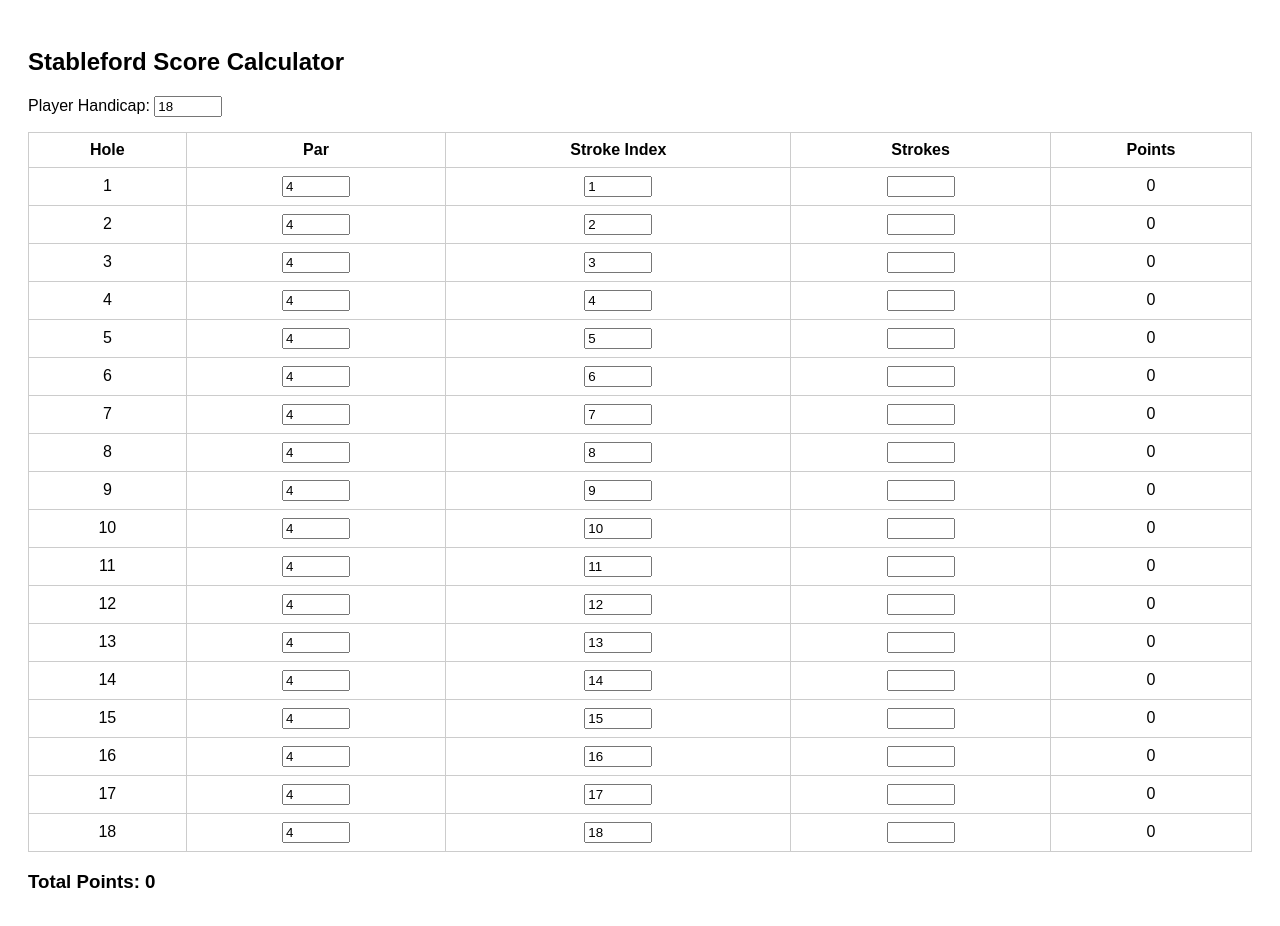
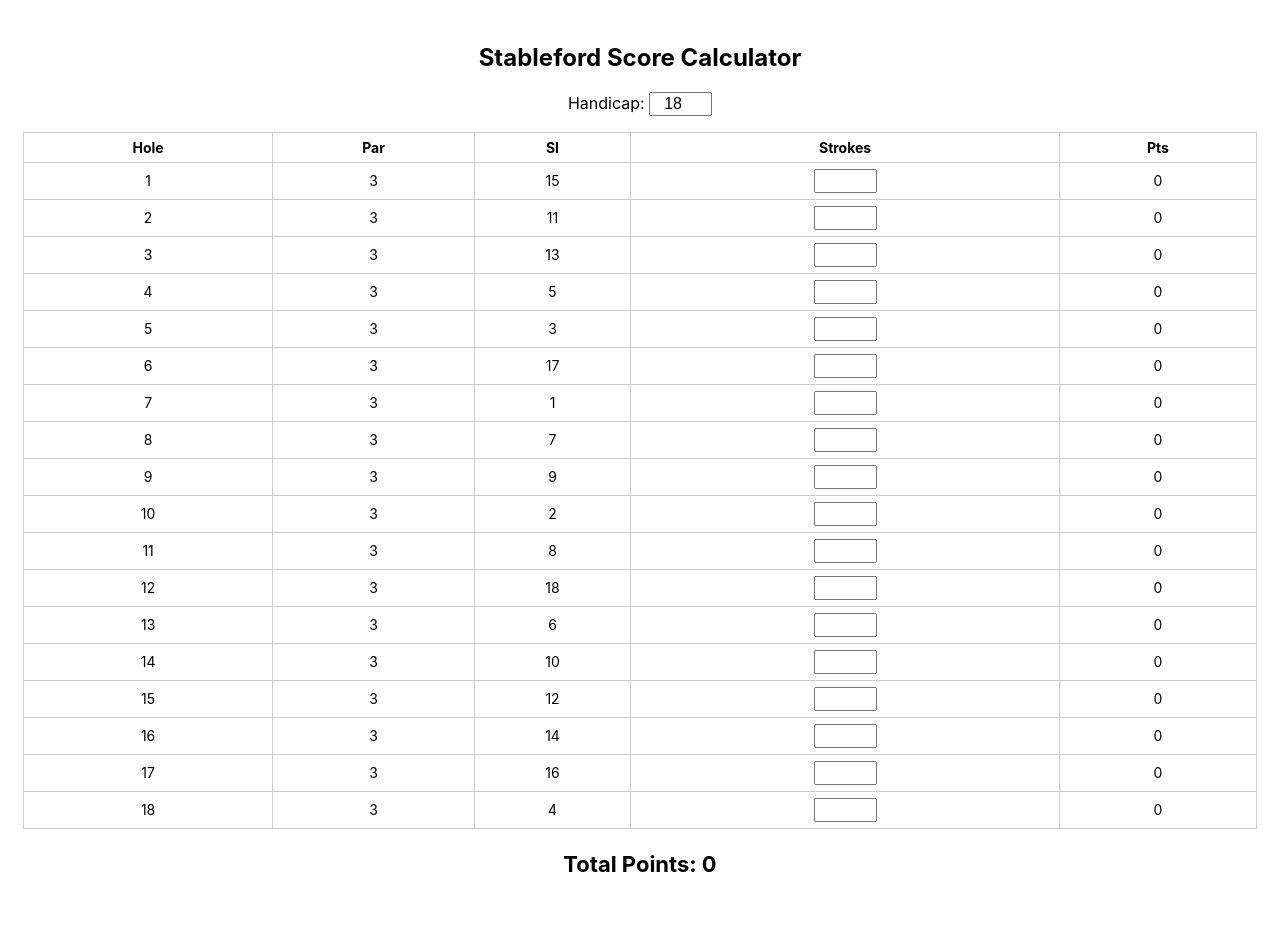
Before and after one commit to Nebula2605/Stableford, a plain HTML site: page index.html in a window 1280 px wide. Drawn offline with Linux system fonts and the light colour scheme.

Commit message:
Update index.html

```diff
--- a/index.html
+++ b/index.html
@@ -1,48 +1,80 @@
 <!DOCTYPE html>
 <html lang="en">
 <head>
-  <meta charset="UTF-8">
-  <title>Stableford Calculator</title>
-  <style>
-    body { font-family: Arial, sans-serif; padding: 20px; }
-    table { border-collapse: collapse; width: 100%; margin-top: 15px; }
-    th, td { border: 1px solid #ccc; padding: 8px; text-align: center; }
-    input { width: 60px; }
-  </style>
+<meta charset="UTF-8">
+<meta name="viewport" content="width=device-width, initial-scale=1.0">
+<title>Stableford Calculator</title>
+
+<style>
+  body {
+    font-family: -apple-system, BlinkMacSystemFont, sans-serif;
+    padding: 15px;
+  }
+  h2, h3 { text-align: center; }
+  table {
+    border-collapse: collapse;
+    width: 100%;
+    margin-top: 10px;
+    font-size: 14px;
+  }
+  th, td {
+    border: 1px solid #ccc;
+    padding: 6px;
+    text-align: center;
+  }
+  input {
+    width: 55px;
+    font-size: 16px;
+    text-align: center;
+  }
+  .total {
+    font-size: 22px;
+    font-weight: bold;
+  }
+</style>
 </head>
+
 <body>
 
 <h2>Stableford Score Calculator</h2>
 
-<label>Player Handicap:
+<p style="text-align:center;">
+  Handicap:
   <input type="number" id="handicap" value="18">
-</label>
+</p>
 
 <table>
   <thead>
     <tr>
       <th>Hole</th>
       <th>Par</th>
-      <th>Stroke Index</th>
+      <th>SI</th>
       <th>Strokes</th>
-      <th>Points</th>
+      <th>Pts</th>
     </tr>
   </thead>
   <tbody id="holes"></tbody>
 </table>
 
-<h3>Total Points: <span id="total">0</span></h3>
+<h3 class="total">Total Points: <span id="total">0</span></h3>
 
 <script>
 const holesTable = document.getElementById("holes");
 const totalDisplay = document.getElementById("total");
 
+// Stroke Index mapping (hole: SI)
+const strokeIndex = {
+  1: 15, 2: 11, 3: 13, 4: 5, 5: 3, 6: 17,
+  7: 1, 8: 7, 9: 9, 10: 2, 11: 8, 12: 18,
+  13: 6, 14: 10, 15: 12, 16: 14, 17: 16, 18: 4
+};
+
 for (let i = 1; i <= 18; i++) {
   holesTable.innerHTML += `
     <tr>
       <td>${i}</td>
-      <td><input type="number" value="4" class="par"></td>
-      <td><input type="number" value="${i}" class="si"></td>
+      <td>3</td>
+      <td>${strokeIndex[i]}</td>
       <td><input type="number" class="strokes"></td>
       <td class="points">0</td>
     </tr>`;
@@ -55,16 +87,15 @@ function calculate() {
   let total = 0;
 
   document.querySelectorAll("tbody tr").forEach(row => {
-    const par = parseInt(row.querySelector(".par").value);
-    const si = parseInt(row.querySelector(".si").value);
+    const par = 3;
+    const si = parseInt(row.children[2].textContent);
     const strokes = parseInt(row.querySelector(".strokes").value);
 
     if (!strokes) return;
 
-    // Handicap strokes for this hole
     let shots = 0;
-    if (si <= handicap) shots = 1;
-    if (si <= handicap - 18) shots = 2;
+    if (si <= handicap) shots++;
+    if (si <= handicap - 18) shots++;
 
     const net = strokes - shots;
     const diff = net - par;
```
